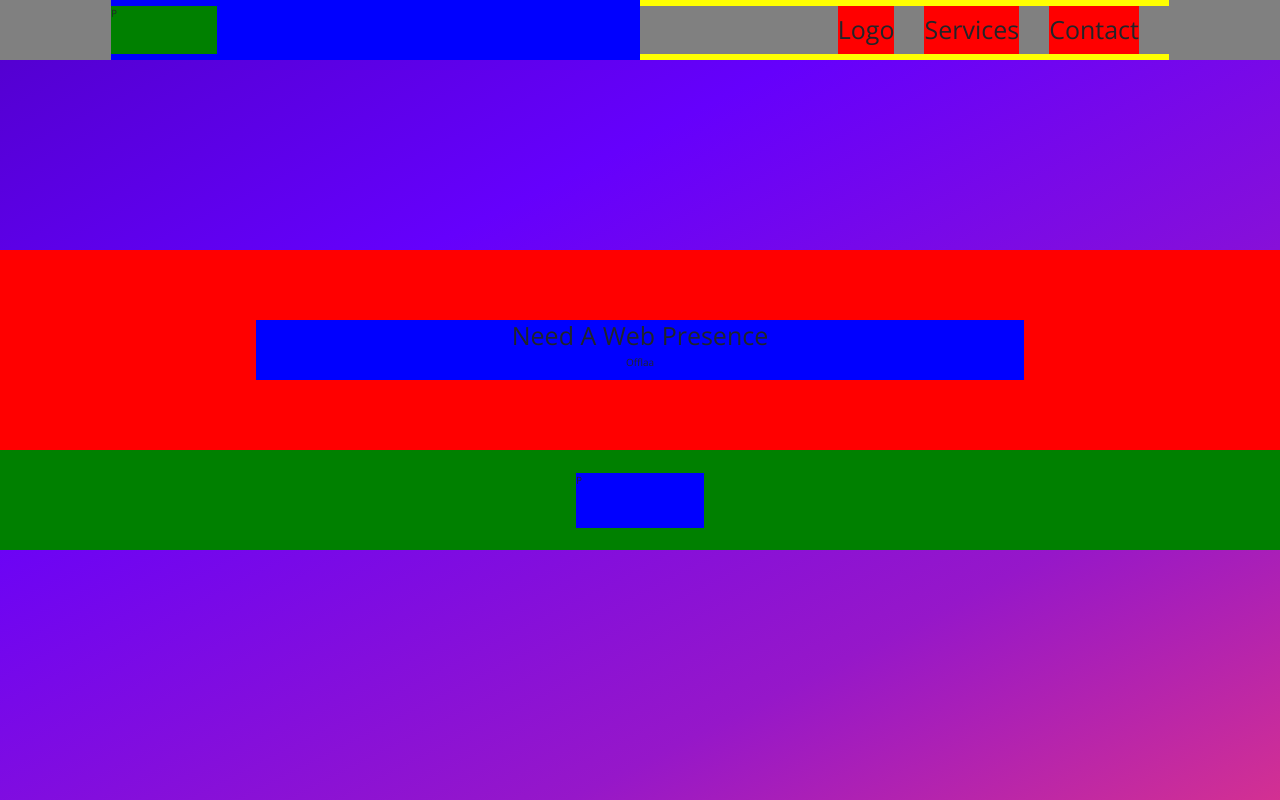
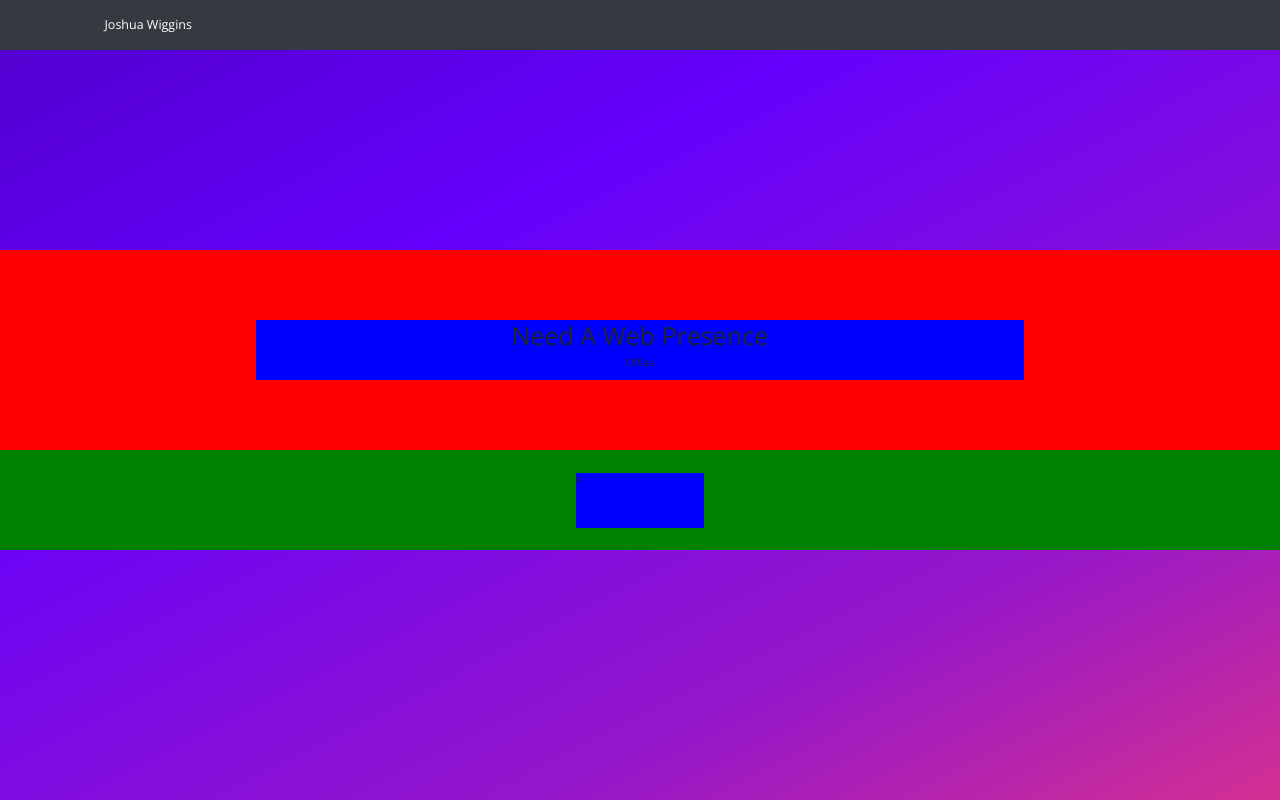
Before and after one commit to hades102zues/PortfolioSite, a React (Create React App) app: page / in a window 1280 px wide. Shown: the top 800 px of the page. Built offline with nearby package versions, Linux system fonts and the light colour scheme.

Commit message:
started the navbar

```diff
--- a/src/pages/MainPage/MainPage.css
+++ b/src/pages/MainPage/MainPage.css
@@ -1,17 +1,3 @@
-header {
-	height: 6rem;
-	background-color: grey;
-	position: fixed;
-	width: 100%;
-}
-
-.container {
-	height: 100%;
-	width: 85%;
-	overflow: none;
-	margin: 0 auto;
-}
-
 .sec_padding {
 	padding: 4.5rem 0;
 }
@@ -62,71 +48,23 @@ header {
 	);
 }
 
-.header_orderer {
+.container {
 	height: 100%;
-	display: flex;
+	width: 85%;
+	overflow: none;
+	margin: 0 auto;
 }
 
-.logo_space {
-	background-color: blue;
-	width: 50%;
-	height: 100%;
-	display: flex;
-	align-items: center;
-}
-
-.logo_box {
-	background-color: green;
-	height: 80%;
-	width: 20%;
+header {
+	height: 5rem;
+	background-color: grey;
+	position: fixed;
+	width: 100%;
+	z-index: 500;
 }
 
 .nav_space {
-	background-color: yellow;
-	width: 50%;
-	display: flex;
-	align-items: center;
-}
-.nav_space .nav_box {
-	background-color: purple;
-	height: 80%;
-	width: 100%;
-}
-
-.nav_box ul {
-	background-color: grey;
-	list-style: none;
-	display: flex;
-	justify-content: flex-end;
 	height: 100%;
-}
-
-.nav_box ul li {
-	margin-right: 3rem;
-	background-color: red;
-	display: flex;
-	align-items: center;
-	font-size: 2.5rem;
-}
-
-.hamburger_box {
-	background-color: green;
-	width: 100%;
-	display: flex;
-	justify-content: flex-end;
-	display: none;
-}
-
-.hamburger {
-	width: 2.1rem;
-	height: 100%;
-}
-
-.hamburger__slice {
-	width: 100;
-	height: 0.2rem;
-	margin: 0.8rem 0;
-	background-color: white;
 }
 
 /**Section**/
--- a/src/pages/MainPage/MainPage.js
+++ b/src/pages/MainPage/MainPage.js
@@ -1,6 +1,6 @@
 import React, { Component } from "react";
 import "./MainPage.css";
-import { Card, Carousel } from "react-bootstrap";
+import { Card, Carousel, Navbar } from "react-bootstrap";
 import { Formik, Form, Field } from "formik";
 
 class MainPage extends Component {
@@ -8,29 +8,11 @@ class MainPage extends Component {
 		return (
 			<div className="mainPage">
 				<header>
-					<div className="container">
-						<div className="header_orderer">
-							<div className="logo_space">
-								<div className="logo_box">P</div>
-							</div>
-							<div className="nav_space">
-								<nav className="nav_box">
-									<ul>
-										<li>Logo</li>
-										<li>Services</li>
-										<li>Contact</li>
-									</ul>
-								</nav>
-								<div className="hamburger_box">
-									<div className="hamburger">
-										<div className="hamburger__slice" />
-										<div className="hamburger__slice" />
-										<div className="hamburger__slice" />
-									</div>
-								</div>
-							</div>
+					<Navbar bg="dark" variant="dark" className="nav_space">
+						<div className="container">
+							<Navbar.Brand> Joshua Wiggins</Navbar.Brand>
 						</div>
-					</div>
+					</Navbar>
 				</header>
 
 				<section className="showcase sec_pop">
```
Also changed, not shown: 1 other file (tests, documents, lock files or other folders).
